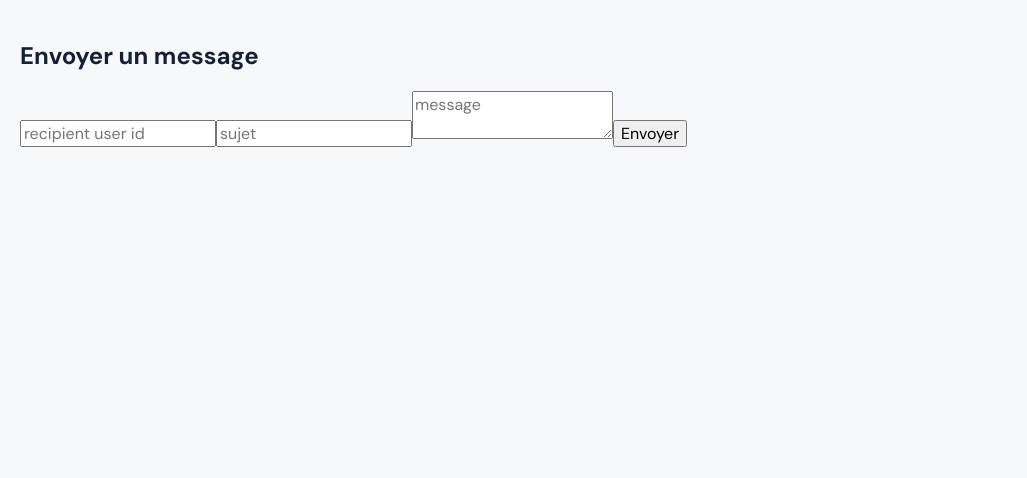
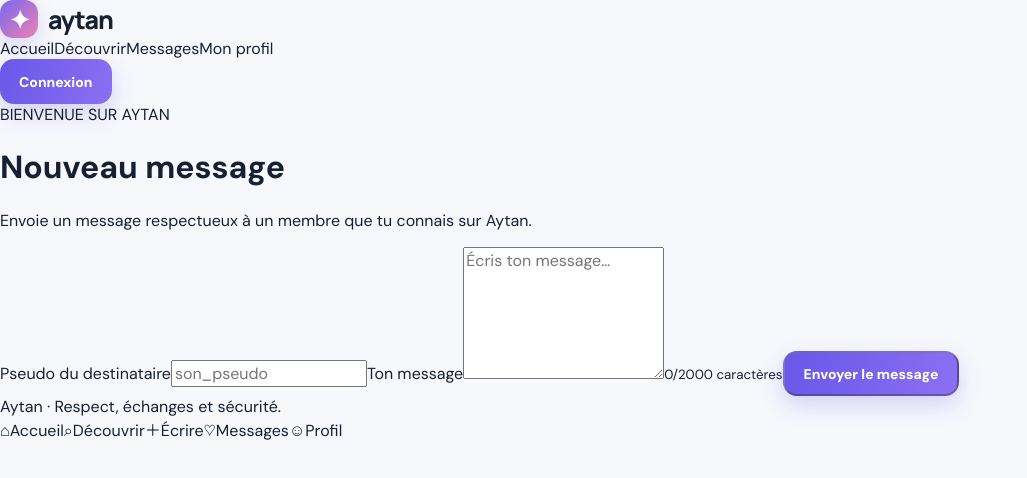
Before and after one commit to frosioaytan99/aytan, a Next.js app in the folder nextjs/: page /send in a window 1280 px wide. Shown: the top 478 px of the page, without its empty margins (0-1027 px from the left). Built offline with nearby package versions, Linux system fonts and the light colour scheme; no server answers.

Commit message:
Complete Aytan community pages and security setup

```diff
--- a/nextjs/src/pages/send.tsx
+++ b/nextjs/src/pages/send.tsx
@@ -1,51 +1,9 @@
 import { useState } from 'react'
+import { useRouter } from 'next/router'
+import SiteLayout from '../components/SiteLayout'
 import { supabase } from '../lib/supabaseClient'
-
-export default function SendPage() {
-  const [recipient, setRecipient] = useState('')
-  const [subject, setSubject] = useState('')
-  const [body, setBody] = useState('')
-  const [status, setStatus] = useState('')
-
-  async function send(e: any) {
-    e.preventDefault()
-    const user = await supabase.auth.getUser()
-    const sender = user.data.user?.id
-    if (!sender) return setStatus('Non authentifié')
-
-    const { data, error } = await supabase
-      .from('messages')
-      .insert([{ sender, recipient, subject, body }])
-      .select()
-      .single()
-
-    if (error) {
-      setStatus(error.message)
-      return
-    }
-
-    // call server-side API to trigger moderation (server must have SERVICE_ROLE_KEY set)
-    await fetch('/api/moderate', {
-      method: 'POST',
-      headers: { 'content-type': 'application/json' },
-      body: JSON.stringify({ message_id: data.id })
-    })
-
-    setStatus('Message envoyé')
-    setSubject('')
-    setBody('')
-  }
-
-  return (
-    <div style={{padding:20}}>
-      <h2>Envoyer un message</h2>
-      <form onSubmit={send}>
-        <input value={recipient} onChange={e => setRecipient(e.target.value)} placeholder="recipient user id" />
-        <input value={subject} onChange={e => setSubject(e.target.value)} placeholder="sujet" />
-        <textarea value={body} onChange={e => setBody(e.target.value)} placeholder="message" />
-        <button>Envoyer</button>
-      </form>
-      {status && <p>{status}</p>}
-    </div>
-  )
+export default function SendPage(){
+ const router=useRouter();const [username,setUsername]=useState(typeof router.query.to==='string'?router.query.to:'');const [body,setBody]=useState('');const [status,setStatus]=useState('');const [busy,setBusy]=useState(false)
+ async function send(e:React.FormEvent){e.preventDefault();setBusy(true);setStatus('');const {data:user}=await supabase.auth.getUser();if(!user.user){setBusy(false);setStatus('Connecte-toi pour envoyer un message.');return}const {data:recipient,error:lookupError}=await supabase.from('profiles').select('id').eq('username',username.trim().toLowerCase()).maybeSingle();if(lookupError||!recipient){setBusy(false);setStatus('Pseudo introuvable. Vérifie son orthographe.');return}if(recipient.id===user.user.id){setBusy(false);setStatus('Tu ne peux pas t’envoyer un message.');return}const {error}=await supabase.from('messages').insert({sender:user.user.id,recipient:recipient.id,subject:'Message Aytan',body:body.trim()});setBusy(false);if(error)setStatus(error.message);else{setBody('');setStatus('Message envoyé.');}}
+ return <SiteLayout title="Nouveau message"><section className="card-surface form-card"><p className="muted-small">Envoie un message respectueux à un membre que tu connais sur Aytan.</p><form className="stack-form" onSubmit={send}><label>Pseudo du destinataire</label><input required value={username} onChange={e=>setUsername(e.target.value)} placeholder="son_pseudo"/><label>Ton message</label><textarea required rows={6} maxLength={2000} value={body} onChange={e=>setBody(e.target.value)} placeholder="Écris ton message…"/><small>{body.length}/2000 caractères</small><button className="btn btn-primary" disabled={busy||!body.trim()}>{busy?'Envoi…':'Envoyer le message'}</button></form>{status&&<p className="form-status">{status}</p>}</section></SiteLayout>
 }
```
